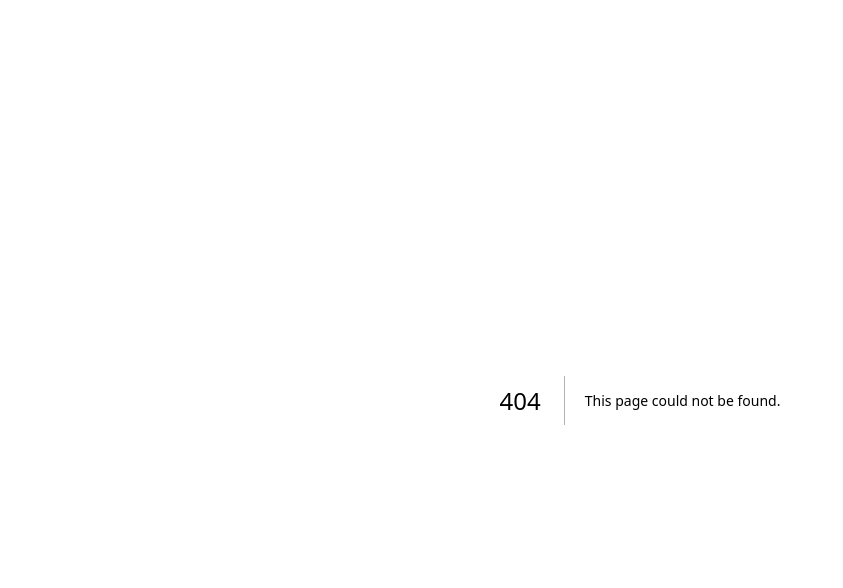
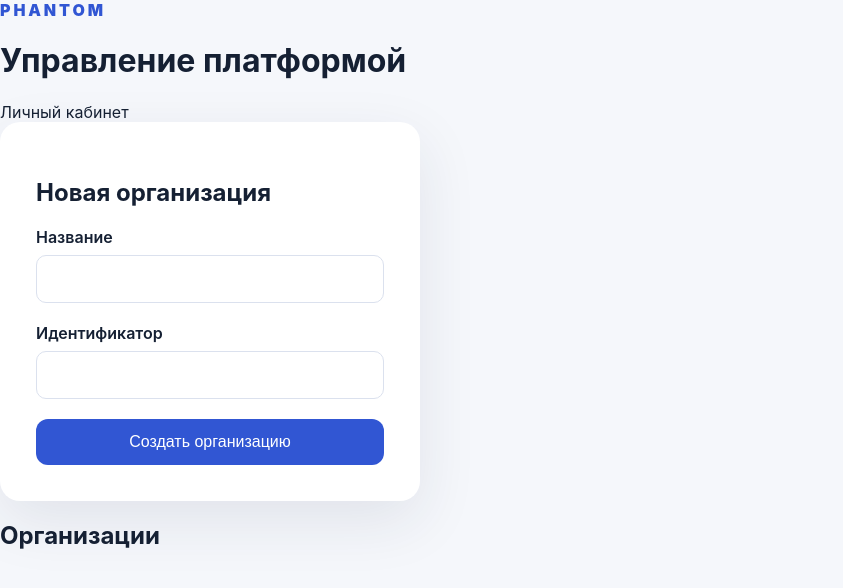
Before and after one commit to asbcorp24/phantom, a Next.js app in the folder apps/web/: page /admin in a window 1280 px wide. Before the commit this address had no page. Shown: the top 588 px of the page, without its empty margins (0-843 px from the left). Built offline with nearby package versions, Linux system fonts and the light colour scheme; no server answers.

Commit message:
feat(web): add platform owner admin page

```diff
--- /dev/null
+++ b/apps/web/app/admin/page.tsx
@@ -0,0 +1,15 @@
+'use client';
+import { FormEvent,useEffect,useState } from 'react';
+const API=process.env.NEXT_PUBLIC_API_URL||'http://localhost:3001';
+type Org={id:string;name:string;slug:string;active:boolean;_count:{users:number;courses:number}};
+export default function Admin(){
+ const [orgs,setOrgs]=useState<Org[]>([]); const [error,setError]=useState('');
+ const token=()=>localStorage.getItem('phantom_token')||'';
+ async function load(){const r=await fetch(API+'/api/organizations',{headers:{Authorization:'Bearer '+token()}});if(r.status===401||r.status===403){location.href='/login';return;}setOrgs(await r.json());}
+ useEffect(()=>{load()},[]);
+ async function create(e:FormEvent<HTMLFormElement>){e.preventDefault();const f=new FormData(e.currentTarget);const r=await fetch(API+'/api/organizations',{method:'POST',headers:{'Content-Type':'application/json',Authorization:'Bearer '+token()},body:JSON.stringify({name:f.get('name'),slug:f.get('slug')})});if(!r.ok){const x=await r.json();setError(x.message||'Ошибка');return;}e.currentTarget.reset();setError('');load();}
+ return <main className="adminPage"><header><div><div className="brand">PHANTOM</div><h1>Управление платформой</h1></div><a href="/dashboard">Личный кабинет</a></header>
+ <section className="adminGrid"><form className="card" onSubmit={create}><h2>Новая организация</h2><label>Название<input name="name" required/></label><label>Идентификатор<input name="slug" pattern="[a-z0-9-]+" required/></label>{error&&<p className="error">{error}</p>}<button>Создать организацию</button></form>
+ <div className="panel"><h2>Организации</h2>{orgs.map(o=><article className="org" key={o.id}><div><b>{o.name}</b><small>{o.slug}</small></div><div><span>{o._count.users} сотрудников</span><span>{o._count.courses} курсов</span></div></article>)}</div></section>
+ </main>
+}
```
